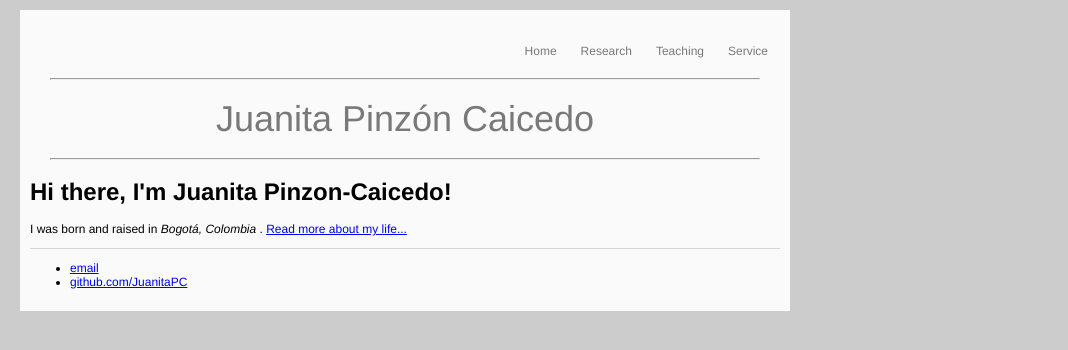
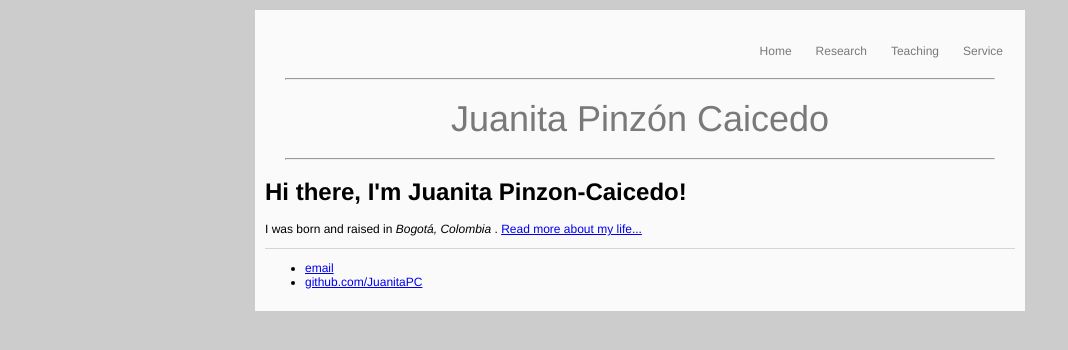
Before and after one commit to JuanitaPC/JuanitaPC.github.io, a Jekyll site: the page built from index.html, in a window 1280 px wide. Shown: the top 350 px of the page, without its empty margins (0-1068 px from the left). Built offline with Jekyll 4.4.1, drawn with Linux system fonts in a browser that asks for light colours.

Commit message:
Update main.css

```diff
--- a/css/main.css
+++ b/css/main.css
@@ -11,8 +11,8 @@ body {
 .contenido{
 	margin-top: 10px;
 	margin-bottom: 10px;
-	margin-right: 20px;
-	margin-left: 20px;
+	margin-right: auto;
+	margin-left: auto;
 	background: rgb(250,250,250);
 	width: 750px;
 	padding: 10px;
```
